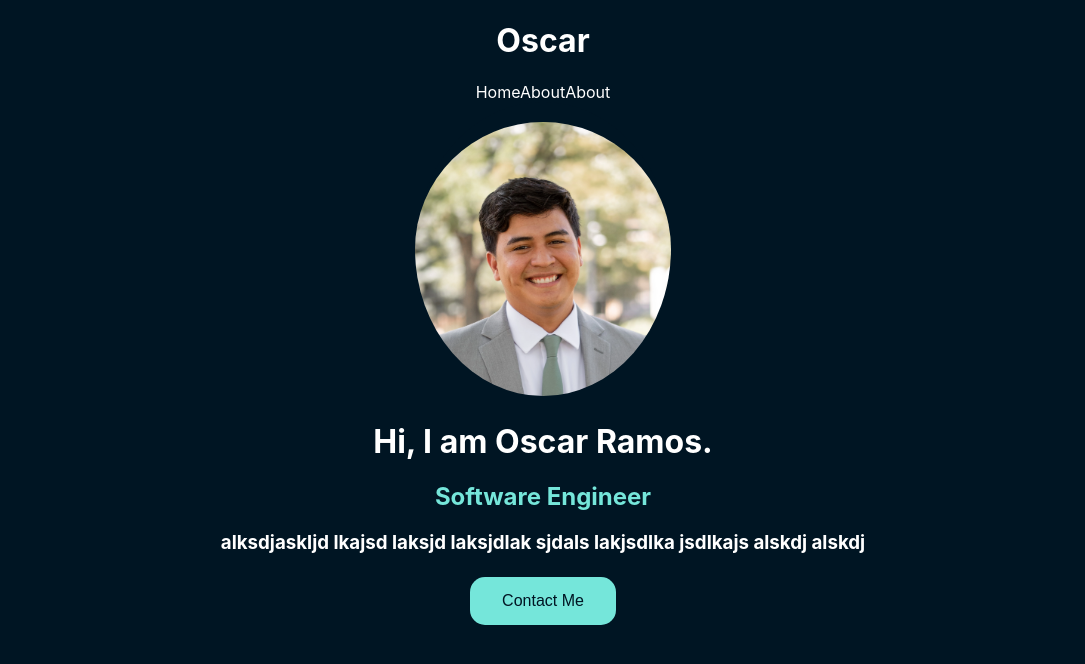
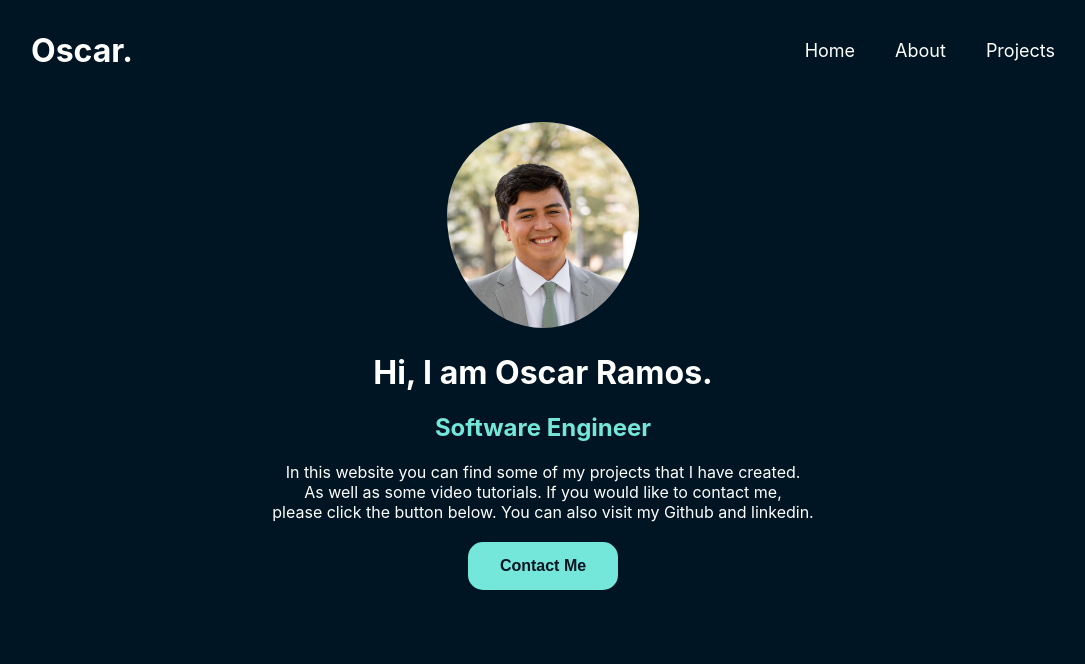
Before and after one commit to Elchamos64/portfolio, a React (Create React App) app: page / in a window 1280 px wide. Shown: the top 664 px of the page, without its empty margins (97-1182 px from the left). Built offline with nearby package versions, Linux system fonts and the light colour scheme; some icons are missing.

Commit message:
finished landing page

```diff
--- a/src/components/AboutMe.js
+++ b/src/components/AboutMe.js
@@ -6,7 +6,8 @@ const AboutMe = () => {
         <div>
             <h1 className="introduction">Hi, I am Oscar Ramos.</h1>
             <h2 className='major'>Software Engineer</h2>
-            <h3 className='description'>alksdjaskljd lkajsd laksjd laksjdlak sjdals lakjsdlka jsdlkajs alskdj alskdj </h3>
+            <p className='description'>In this website you can find some of my projects that I have created.
+                <br></br> As well as some video tutorials. If you would like to contact me, <br></br>please click the button below. You can also visit my Github and linkedin.</p>
             <button className='contactMe'>Contact Me</button>
         </div>
     );
--- a/src/components/ImageComponent.js
+++ b/src/components/ImageComponent.js
@@ -5,7 +5,7 @@ import styled from "styled-components";
 const StyledImage = styled.img`
     margin: 0 auto;
     padding-top: 20px;
-    width: 20%;
+    width: 15%;
     border-radius: 50%;
 
 `;
--- a/src/components/Links.js
+++ b/src/components/Links.js
@@ -7,10 +7,10 @@ const Links = () => {
     return (
         <div className="links">
             <a href="https://github.com/Elchamos64">
-            <box-icon color="#75E6DA" type='logo' name='github'></box-icon>
+            <box-icon size="lg" color="#75E6DA" type='logo' name='github'></box-icon>
             </a>
             <a href="https://www.linkedin.com">
-            <box-icon olor="#75E6DA" type='logo' name='linkedin'></box-icon>
+            <box-icon size="lg" color="#75E6DA" type='logo' name='linkedin'></box-icon>
             </a>
         </div>
     );
--- a/src/components/RenderHeader.js
+++ b/src/components/RenderHeader.js
@@ -3,8 +3,8 @@ import React from "react";
 
 const Header = () => {
     return (
-        <div>
-            <h1 className="name">Oscar </h1>
+        <div className="header">
+            <h1 className="name">Oscar. </h1>
             <NavBar />
         </div>
     );
@@ -14,7 +14,7 @@ const NavBar = () => {
       <nav className="navbar">
         <a href="/">Home</a>
         <a href="/about">About</a>
-        <a href="/services">About</a>
+        <a href="/services">Projects</a>
       </nav>
     );
   };
--- a/src/styles/App.css
+++ b/src/styles/App.css
@@ -30,14 +30,41 @@
   font-size: 16px;
   margin: 4px 2px;
   border-radius: 15px;
+  font-weight: bold;
+}
+
+.contactMe:hover {
+  color: #ffff;
+  transition: 0.5s;
+  background-color: #002137;
 }
 
 
-.name, .navbar a{
+.navbar a{
   color: #ffff;
   text-decoration: none;
+  padding-left: 40px;
+  font-size: large;
+}
+
+.navbar a:hover {
+  transform: scale(1.1);
+  color: #75E6DA;
+  transition: 0.5s;
+}
+
+.header{
+  display: flex;
+  justify-content: space-between;
+  align-items: center;
+  padding: 10px 10%;
+  color: #ffff;
 }
 
 .links {
-  font-size: 500px;
+  margin-top: 3%;
 }
+
+.links a{
+  margin: 20px;
+}
```
